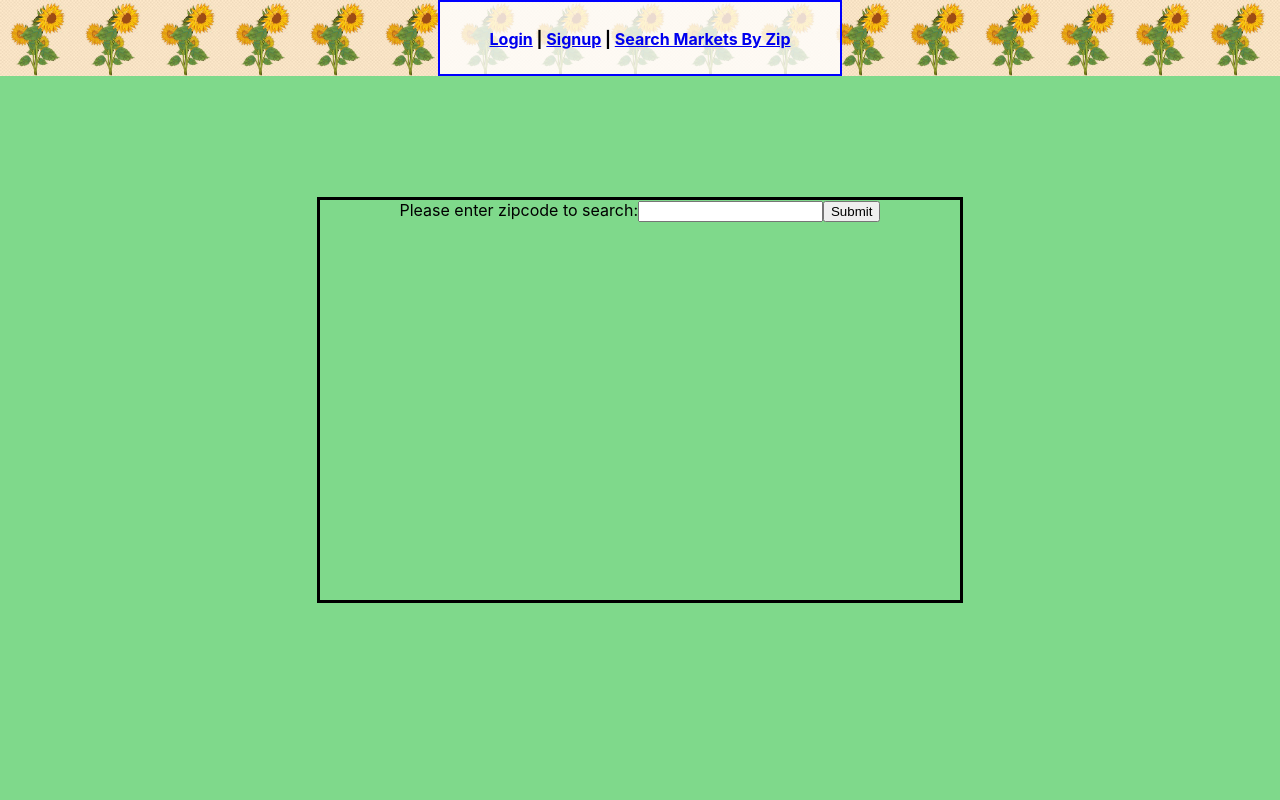
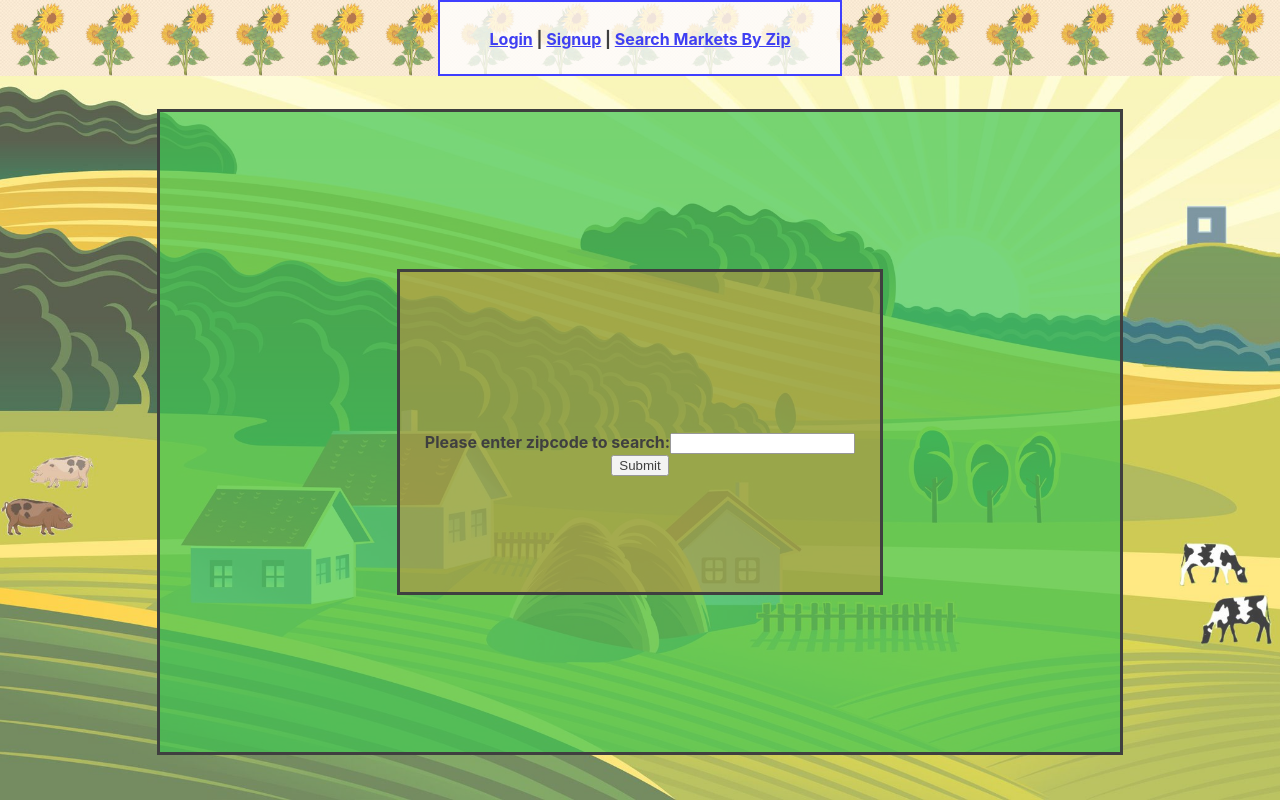
Before and after one commit to FluxOfPingIntegers/sproutable-frontend, a React (Create React App) app: page /locations/zip-search in a window 1280 px wide. Built offline with nearby package versions, Linux system fonts and the light colour scheme.

Commit message:
passed review, adding css

```diff
--- a/src/App.css
+++ b/src/App.css
@@ -1,7 +1,24 @@
 .App {
   text-align: center;
-  background-color: rgba(0, 180, 24, 0.5);
+  background-image: url("./assets/images/farmArt.jpg");
+  opacity: 75%;
   min-height: 100vh;
+  position: relative;
+  background-size: cover;
+  background-position: 50%, 50%;
+}
+
+div.pages {
+  width: 75%;
+  min-height: 80%;
+  overflow: auto;
+  margin: auto;
+  position: absolute;
+  top: 40%; left: 0; bottom: 32%; right: 0;
+  background-color: rgba(0, 180, 24, 0.7);
+  opacity: 100%;
+  border: solid black;
+  font-weight: bold;
 }
 
 .Nav {
@@ -12,7 +29,6 @@
   line-height: 75px;
   background-image: url("./assets/images/sunflowerbanner.gif");
   background-size: 75px;
-  min-height: 75px;
 }
 
 #nav {
@@ -30,8 +46,17 @@
   overflow: auto;
   margin: auto;
   position: absolute;
-  top: 0; left: 0; bottom: 0; right: 0;
+  top: 50%; left: 0; bottom: 50%; right: 0;
+  background-color: rgba(194, 103, 0, 0.5);
   border: solid black;
+  font-weight: bold;
+}
+
+#zip-form {
+  top: 50%;
+  left: 50%;
+  position: absolute;
+  top: 1; left: 0; bottom: 0; right: 0;
 }
 
 .Home img {
--- a/src/App.js
+++ b/src/App.js
@@ -23,6 +23,7 @@ function App() {
   return (
     <div className="App">
       <Nav />
+      <div className="pages">
       <Switch>
         <Route path="/locations/zip-search/:zipcode" element={<LocationIndex />} />
         <Route path="/locations/:id/events" element={<LocationShow />} />
@@ -39,6 +40,7 @@ function App() {
         <Route exact path="/vendors/:vendor_id" element={<VendorContainer />} />
         <Route exact path="/" element={<Home />} />
       </Switch>
+      </div>
     </div>
   );
 }
--- a/src/components/ZipSearch.js
+++ b/src/components/ZipSearch.js
@@ -12,7 +12,7 @@ function ZipSearch(){
     }
 
     return <div id="ZipSearch">
-      <form onSubmit={handleSubmit}>
+      <form onSubmit={handleSubmit} id="zip-form">
         <label>Please enter zipcode to search:
           <input type="number" name="SelectedZip" value={selectedZip} onChange={(e) => setSelectedZip(e.target.value)} />
         </label>
--- a/src/containers/LocationIndex.js
+++ b/src/containers/LocationIndex.js
@@ -8,31 +8,15 @@ import { useLocation } from 'react-router-dom'
 function LocationIndex({getLocations, locations}){
   const zip = useLocation().pathname.toString()
   const zipSearch = zip.substr(zip.length - 5)
-  const [locationOrder, setLocationOrder] = useState(locations)
-  const [originalOrder, setOriginalOrder] = useState(true)
 
   useEffect(() => {
   getLocations(zipSearch)
   return clearLocation
 }, [getLocations, zipSearch, clearLocation])
 
-  const handleClick = () => {
-    setOriginalOrder(!originalOrder)
-    if (originalOrder) {
-      setLocationOrder(locations)
-    } else {
-      setLocationOrder([...locationOrder].sort((a, b) => {
-        let locationA = a.name.toUpperCase()
-        let locationB = b.name.toUpperCase()
-        return (locationA < locationB) ? -1 : (locationA > locationB) ? 1 : 0
-      }))
-    }
-  }
-
 
   return <div id="LocationIndex">
-    <button onClick={handleClick}>Sort Locations</button>
-    {locationOrder.map(location => <LocationCard {...location} key={location.id}/>)}
+    {locations.map(location => <LocationCard {...location} key={location.id}/>)}
   </div>
 }
 
```
Also changed, not shown: src/assets/images/DialHouse.jpg (added), src/assets/images/farmArt.jpg (added).
